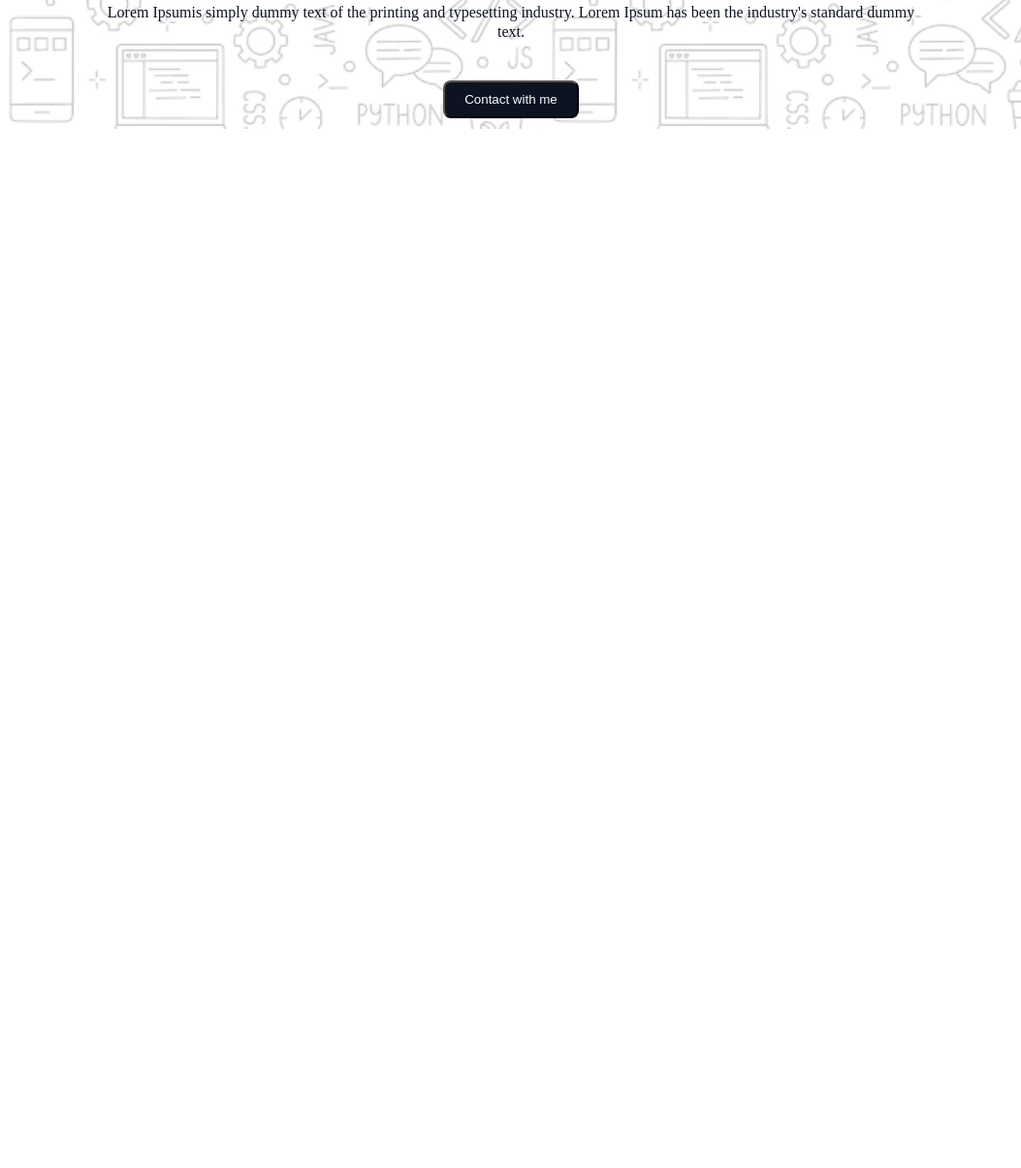
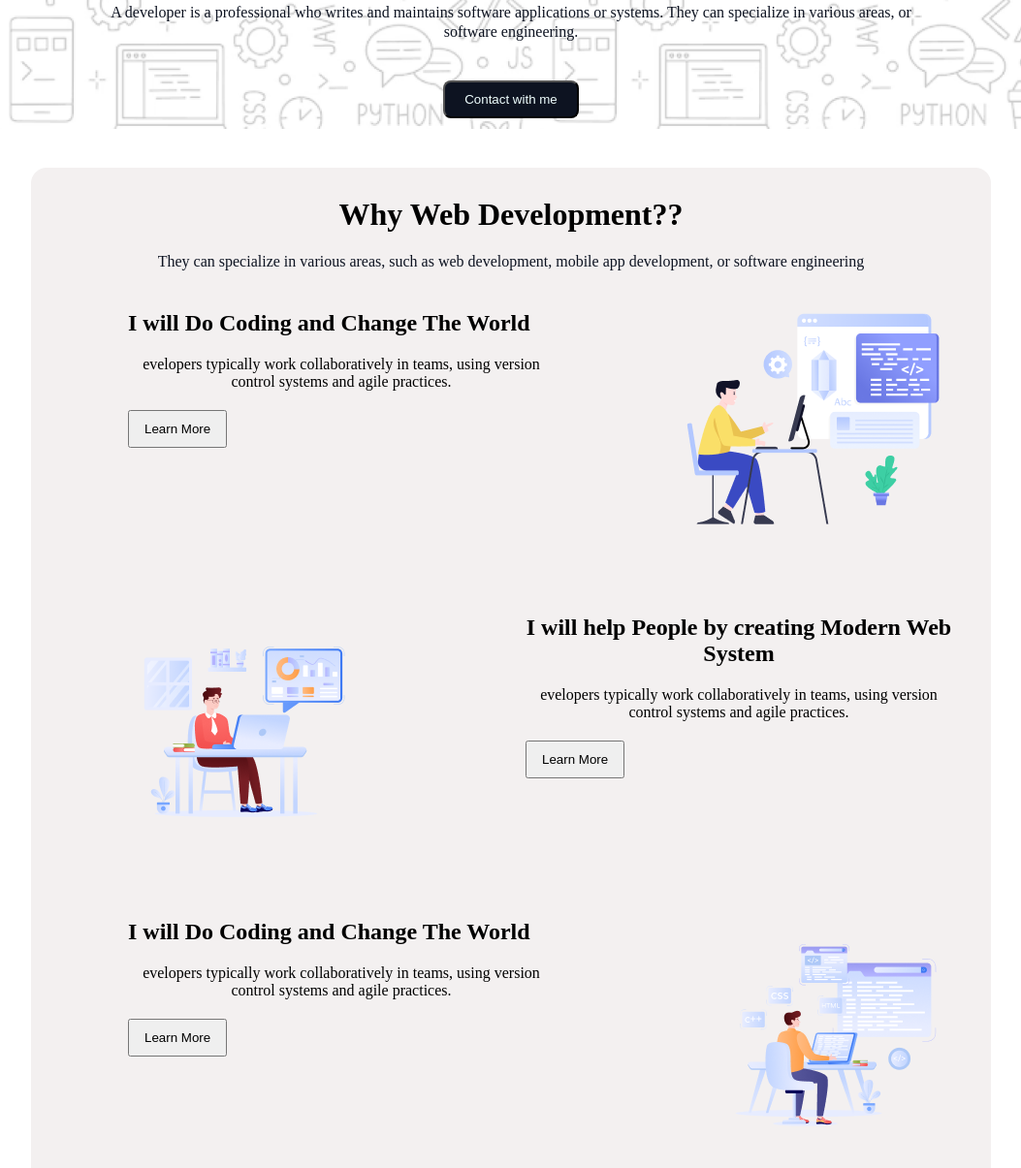
Before and after one commit to johoraislam/challenge-begins-assignment, a plain HTML site: page index.html in a window 1280 px wide. Shown: the part 277-1482 px from the top of the page at 97% size, without its empty margins (33-1086 px from the left). Before the commit the page ends 800 px from the top, so only its background shows below. Drawn offline with Linux system fonts and the light colour scheme; a web font is replaced by a local one.

Commit message:
development section done

```diff
--- a/index.html
+++ b/index.html
@@ -1,11 +1,13 @@
 <!DOCTYPE html>
 <html lang="en">
+
 <head>
     <meta charset="UTF-8">
     <meta name="viewport" content="width=device-width, initial-scale=1.0">
     <title>Document</title>
     <link rel="stylesheet" href="./style/style.css">
 </head>
+
 <body>
     <header>
         <section class="bannar">
@@ -14,7 +16,8 @@
             </div>
 
             <h1 class="bannar-title">"In the near future, I hope to become a Developer."</h1>
-            <p class="bannar-description">Lorem Ipsumis simply dummy text of the printing and typesetting industry. Lorem Ipsum has been the industry's standard dummy text.</p>
+            <p class="description">A developer is a professional who writes and maintains software applications or
+                systems. They can specialize in various areas, or software engineering.</p>
             <div class="btn-holder">
                 <button class="btn">Contact with me</button>
             </div>
@@ -22,10 +25,62 @@
         </section>
     </header>
     <main>
+        <section class="devolopment">
+            <h2 class="dev-title">
+                Why Web Development??
+            </h2>
+            <p class="description">They can specialize in various areas, such as web development, mobile app
+                development, or software engineering</p>
+
+            <div class="dev-curd">
+                <div class="text-container">
+                    <h1>I will Do Coding and Change The World</h1>
+                    <p>evelopers typically work collaboratively in teams, using version control systems and agile
+                        practices.</p>
+                    <div>
+                        <button style="padding: 10px 15px;">Learn More</button>
+                    </div>
+
+                </div>
+                <div class="img-container">
+                    <img src="./assets/Layer_1.png" alt="">
+                </div>
+            </div>
+            <div class="dev-curd">
+                <div class="img-container">
+                    <img src="./assets/Group 3.png" alt="">
+                </div>
+                <div class="text-container">
+                    <h1>I will help People by creating Modern Web System</h1>
+                    <p>evelopers typically work collaboratively in teams, using version control systems and agile
+                        practices.</p>
+                    <div>
+                        <button style="padding: 10px 15px;">Learn More</button>
+                    </div>
+
+                </div>
+
+            </div>
+            <div class="dev-curd">
+                <div class="text-container">
+                    <h1>I will Do Coding and Change The World</h1>
+                    <p>evelopers typically work collaboratively in teams, using version control systems and agile
+                        practices.</p>
+                    <div>
+                        <button style="padding: 10px 15px;">Learn More</button>
+                    </div>
+
+                </div>
+                <div class="img-container">
+                    <img src="./assets/Group 4.png" alt="">
+                </div>
+            </div>
+        </section>
 
     </main>
     <footer>
 
     </footer>
 </body>
+
 </html>
--- a/style/style.css
+++ b/style/style.css
@@ -50,13 +50,13 @@ header {
 
 }
 
-.bannar-description {
+.description {
     color: rgb(13, 19, 33);
+    ;
     font-family: Azeret Mono;
     font-size: 16px;
-    font-weight: 400;
+    font-weight: 300;
     line-height: 20px;
-    letter-spacing: 0%;
     margin-bottom: 10px;
     text-align: center;
 }
@@ -68,3 +68,50 @@ header {
     background: rgb(13, 19, 33);
     margin-top: 30px;
 }
+
+.devolopment {
+    border-radius: 16px;
+    background-color: #f3f0f0;
+    width: 850px;
+    padding: 30px 70px;
+    margin: 40px auto;
+    display: flex;
+    flex-direction: column;
+    justify-content: center;
+    text-align: center;
+    gap: 20px;
+}
+
+
+.dev-title {
+    Font: Azeret Mono;
+    font-weight: 800;
+    Font-size: 32px;
+    line-height: 37px;
+    Letter-spacing: 0%;
+    align-items: center;
+}
+
+.dev-curd{
+    width: 850px;
+    padding: 30px 70px;
+}
+
+.text-container{
+    width: 440px;
+    display: flex;
+    flex-direction: column;
+    /* justify-content: center; */
+    align-items: flex-start;
+    gap: 20px;
+}
+
+.dev-curd{
+    display: flex;
+    justify-content: space-between;
+    margin-bottom: 30px;
+}
+
+.devolopment>.dev-curd{
+padding: 10px 30px;
+}
```
